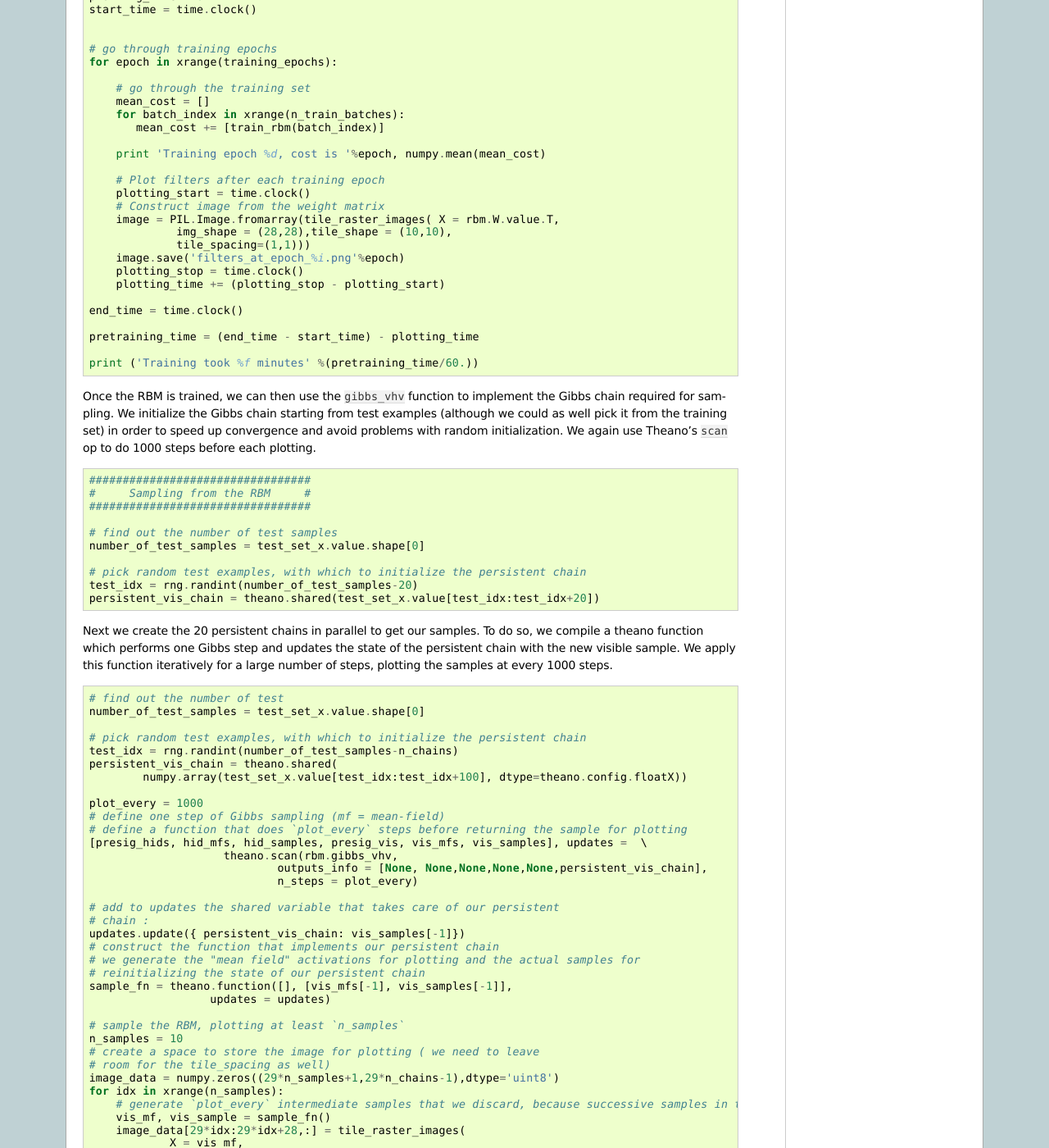
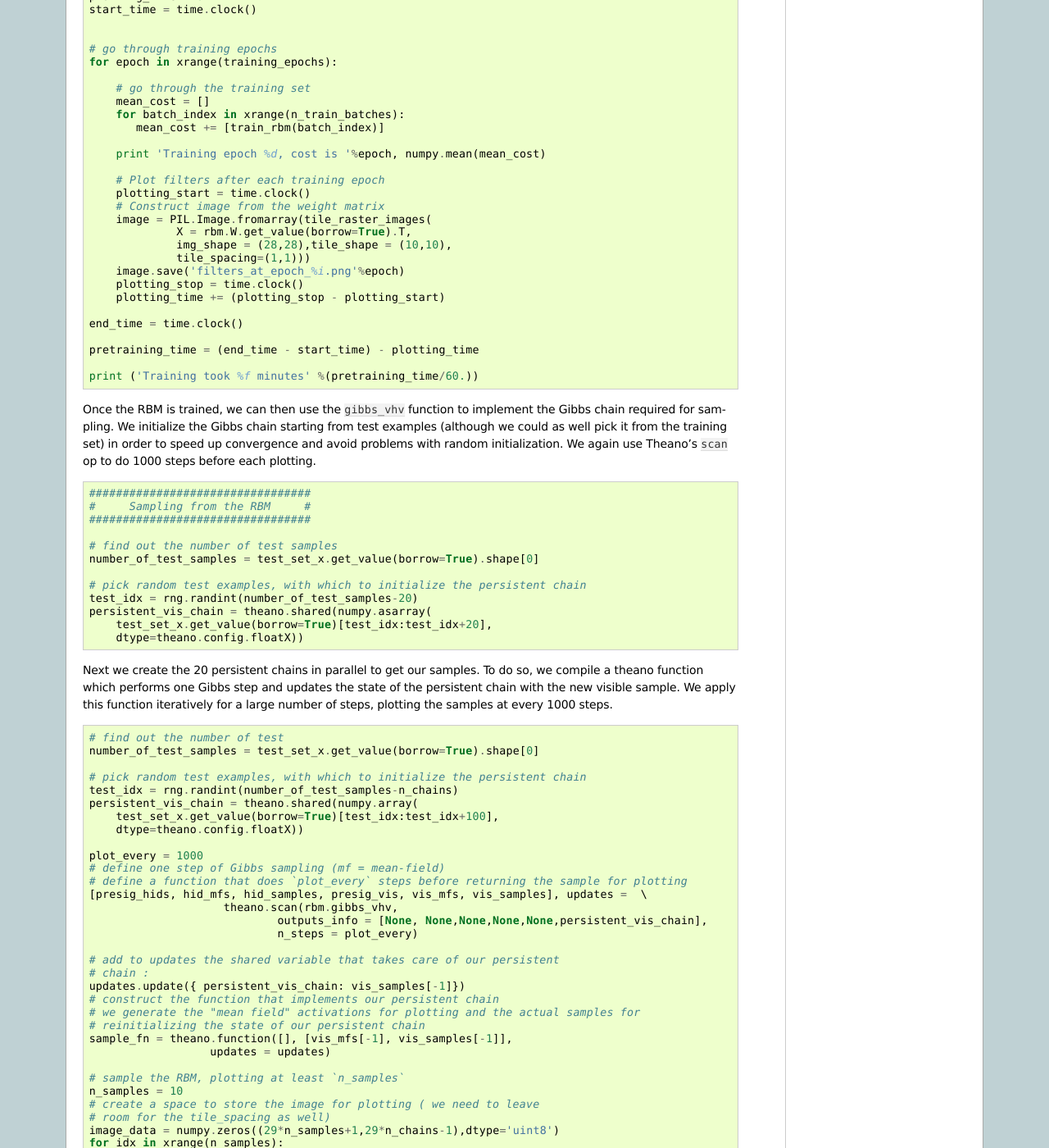
Before and after one commit to lisa-lab/DeepLearningTutorials, a Sphinx documentation site: the page built from doc/rbm.txt, in a window 1280 px wide and 1400 px high, scrolled down 10352 px. Shown: the whole window at 82% size. Built offline with Sphinx 7.4.7, drawn with Linux system fonts in a browser that asks for light colours; formulas are drawn with MathJax 3.

Commit message:
Remove .value in rbm

```diff
--- a/doc/rbm.txt
+++ b/doc/rbm.txt
@@ -754,7 +754,8 @@ been shown to lead to a better generative model ([Tieleman08]_).
         # Plot filters after each training epoch
         plotting_start = time.clock()
         # Construct image from the weight matrix
-        image = PIL.Image.fromarray(tile_raster_images( X = rbm.W.value.T,
+        image = PIL.Image.fromarray(tile_raster_images(
+                 X = rbm.W.get_value(borrow=True).T,
                  img_shape = (28,28),tile_shape = (10,10),
                  tile_spacing=(1,1)))
         image.save('filters_at_epoch_%i.png'%epoch)
@@ -781,11 +782,13 @@ each plotting.
     #################################
 
     # find out the number of test samples
-    number_of_test_samples = test_set_x.value.shape[0]
+    number_of_test_samples = test_set_x.get_value(borrow=True).shape[0]
 
     # pick random test examples, with which to initialize the persistent chain
     test_idx = rng.randint(number_of_test_samples-20)
-    persistent_vis_chain = theano.shared(test_set_x.value[test_idx:test_idx+20])
+    persistent_vis_chain = theano.shared(numpy.asarray(
+        test_set_x.get_value(borrow=True)[test_idx:test_idx+20],
+        dtype=theano.config.floatX))
 
 Next we create the 20 persistent chains in parallel to get our
 samples. To do so, we compile a theano function which performs one Gibbs step
@@ -797,12 +800,13 @@ samples at every 1000 steps.
 
 
     # find out the number of test
-    number_of_test_samples = test_set_x.value.shape[0]
+    number_of_test_samples = test_set_x.get_value(borrow=True).shape[0]
 
     # pick random test examples, with which to initialize the persistent chain
     test_idx = rng.randint(number_of_test_samples-n_chains)
-    persistent_vis_chain = theano.shared(
-            numpy.array(test_set_x.value[test_idx:test_idx+100], dtype=theano.config.floatX))
+    persistent_vis_chain = theano.shared(numpy.array(
+        test_set_x.get_value(borrow=True)[test_idx:test_idx+100],
+        dtype=theano.config.floatX))
 
     plot_every = 1000
     # define one step of Gibbs sampling (mf = mean-field)
```
Also changed, not shown: 1 other file.
